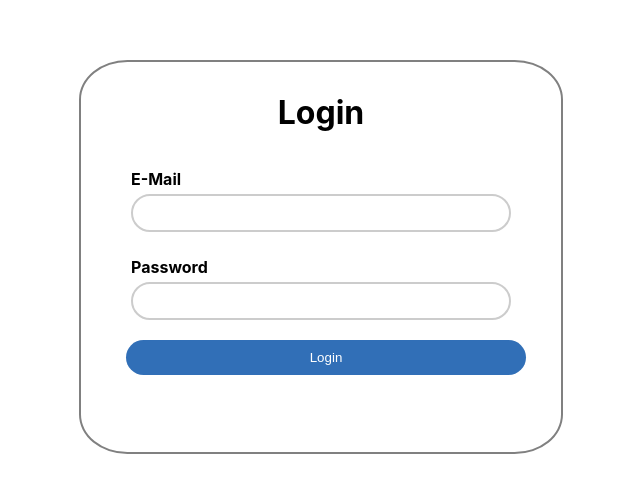
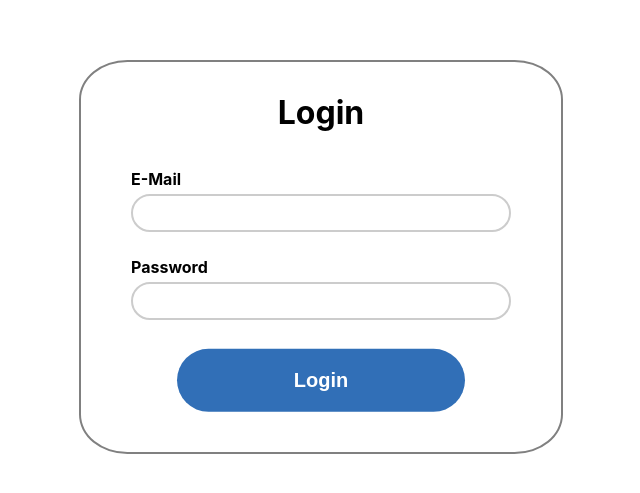
Before and after one commit to HuSchKa2020/Studienarbeit, a React (Create React App) app in the folder client/: page /login in a window 1280 px wide. Shown: the part 143-636 px from the top of the page, without its empty margins (319-959 px from the left). Built offline with nearby package versions, Linux system fonts and the light colour scheme.

Commit message:
Design update
Button mittig und Hover-Effekt

```diff
--- a/client/src/components/Login.css
+++ b/client/src/components/Login.css
@@ -26,3 +26,16 @@ h1 {
   color: black;
   text-align: center;
 }
+
+.btn {
+  position: fixed;
+  top: 80%;
+  left: 50%;
+  transform: translate(-50%, -40%);
+  font-size: 20px;
+  font-weight: bold;
+}
+
+.btn:hover {
+  background-color: darkblue;
+}
--- a/client/src/components/Login.js
+++ b/client/src/components/Login.js
@@ -57,7 +57,7 @@ const Login = () => {
           />
         </div>
         <button className="btn neutral" type="submit" onClick={handleSubmit}>
-          Login
+          <p className="text">Login</p>
         </button>
       </form>
     </>
--- a/client/src/index.css
+++ b/client/src/index.css
@@ -35,21 +35,21 @@ code {
 }
 
 .btn {
-  width: 100%;
-  padding: 10px 20px;
+  width: 60%;
+  padding: 0px;
   border-radius: 50px;
   border: none;
-  margin: 10px 5px;
   color: white;
+  margin: 0px;
 }
 
 .btn.neutral {
   background: #316fb7;
 }
 
-.btn .positive {
+.btn.positive {
   background: green;
 }
-.btn .negative {
+.btn.negative {
   background: red;
 }
```
